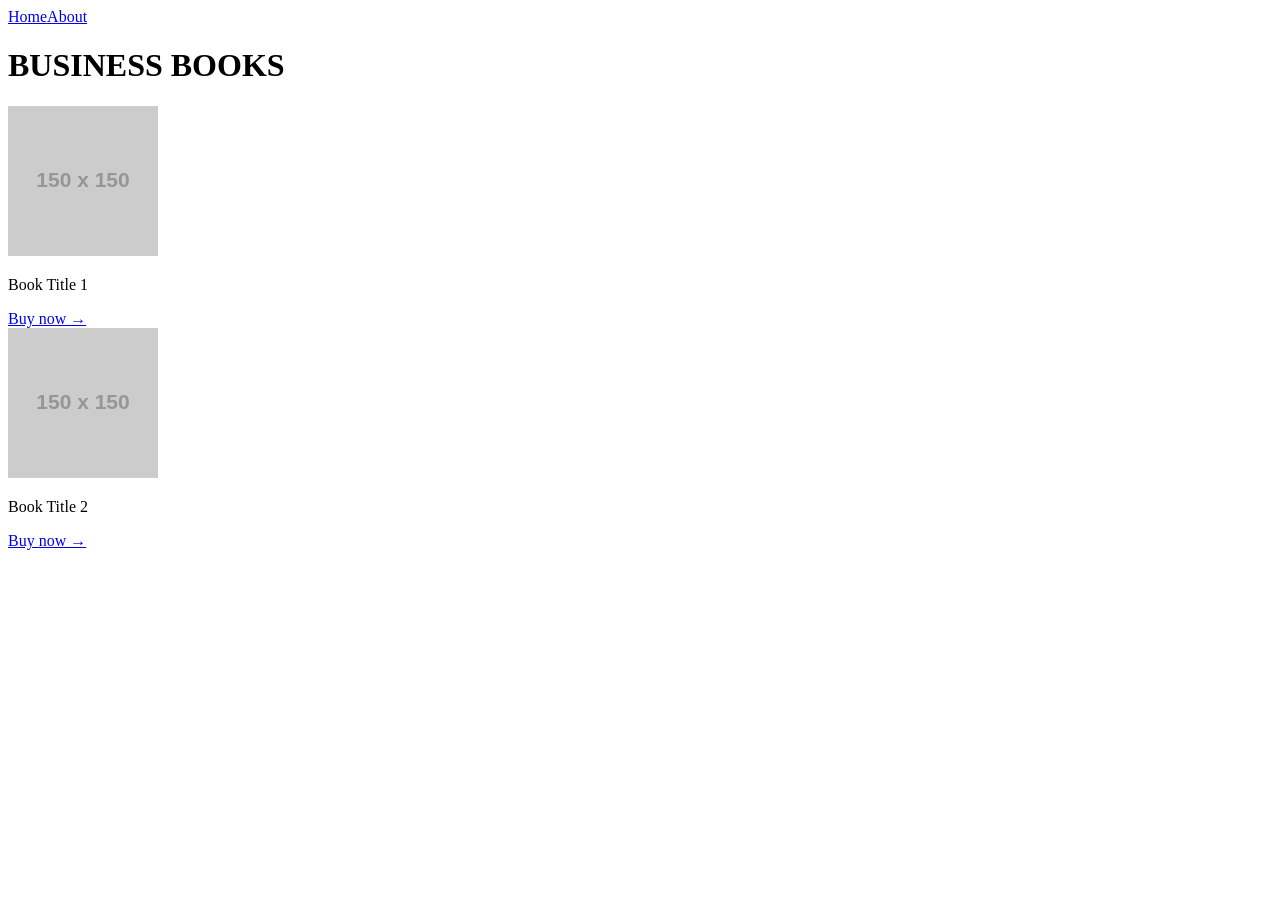
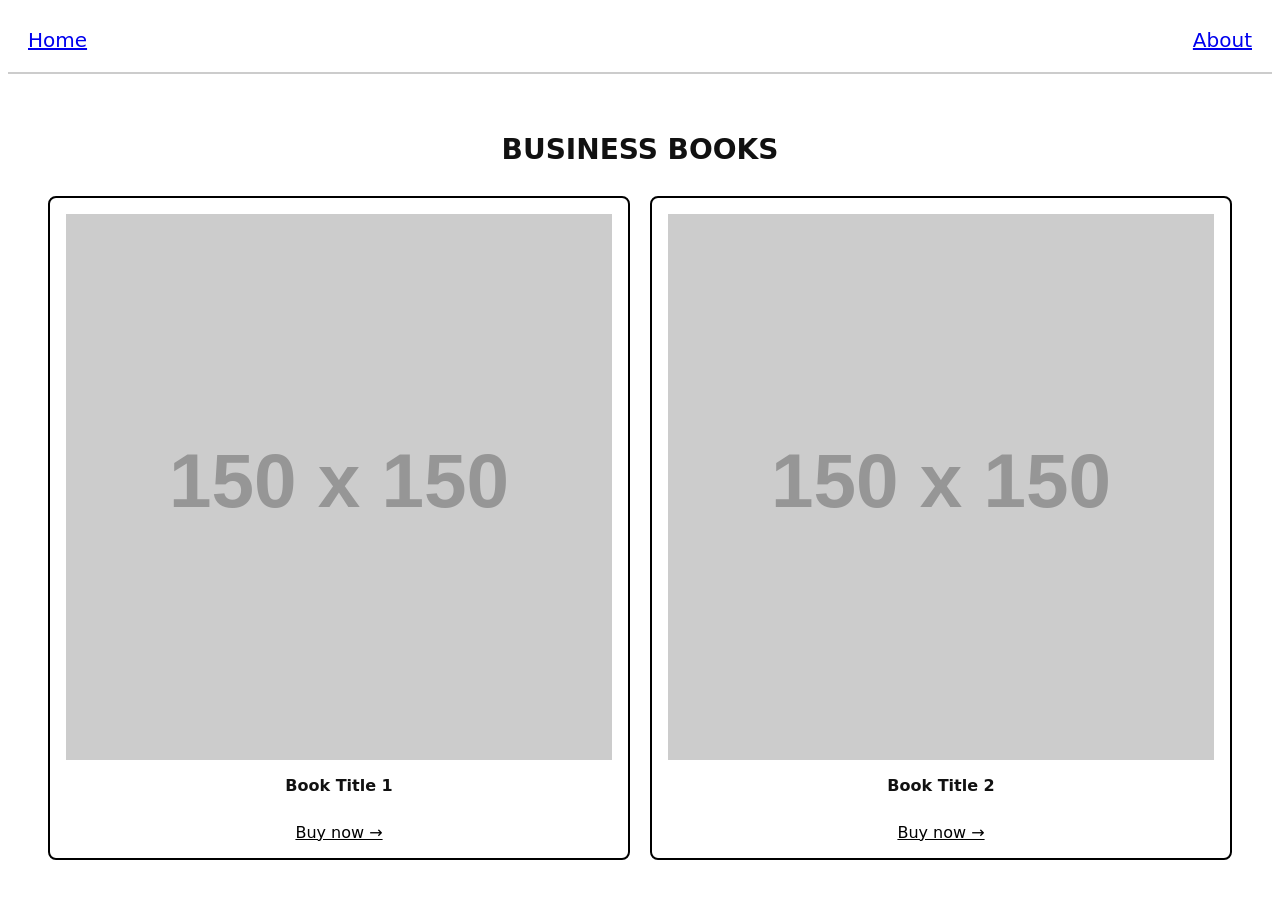
Before and after one commit to cho-one/next-js-book-project, a Next.js app: page /list/business in a window 1280 px wide. Shown: the top 898 px of the page. Before the commit the page ends 800 px from the top, so only its background shows below. Built offline with nearby package versions, Linux system fonts and the light colour scheme.

Commit message:
home 페이지 디자인 수정 및 api 호출

```diff
--- a/app/layout.tsx
+++ b/app/layout.tsx
@@ -1,4 +1,3 @@
-// import "../styles/globals.css";
 import styles from "../styles/layout.module.css";
 import Header from "../components/Header";
 
@@ -14,8 +13,12 @@ export default function RootLayout({
 }) {
   return (
     <html lang="en">
-      <Header />
-      <body>{children}</body>
+      <body className={styles.container}>
+        <div className={styles.layoutWrapper}>
+          <Header />
+          <main>{children}</main>
+        </div>
+      </body>
     </html>
   );
 }
--- a/app/list/[id]/page.tsx
+++ b/app/list/[id]/page.tsx
@@ -5,7 +5,7 @@ async function getBooks(category: string) {
   return res.json();
 }
 
-export default async function DetailPage({
+export default async function CategoryBookListPage({
   params,
 }: {
   params: { id: string };
@@ -29,16 +29,20 @@ export default async function DetailPage({
 
   return (
     <div className={styles.container}>
-      <h1>{params.id.toUpperCase()} BOOKS</h1>
+      <h1 className={styles.title}>
+        {params.id.replace(/-/g, " ").toUpperCase()} BOOKS
+      </h1>
       <div className={styles.grid}>
         {data.books.map((book: any) => (
           <div className={styles.card} key={book.title}>
-            <img src={book.image} alt={book.title} />
-            <p>{book.title}</p>
+            <img src={book.image} alt={book.title} className={styles.cover} />
+            <p className={styles.bookTitle}>{book.title}</p>
+            <p className={styles.author}>{book.author}</p>
             <a
               href={book.amazon_link}
               target="_blank"
               rel="noopener noreferrer"
+              className={styles.buy}
             >
               Buy now →
             </a>
--- a/components/Header.tsx
+++ b/components/Header.tsx
@@ -1,11 +1,16 @@
+"use client";
 import Link from "next/link";
 import styles from "../styles/layout.module.css";
 
 export default function Header() {
   return (
-    <header className={styles.header}>
-      <Link href="/">Home</Link>
-      <Link href="/about">About</Link>
-    </header>
+    <div className={styles.header}>
+      <Link href="/" className={styles.link}>
+        Home
+      </Link>
+      <Link href="/about" className={styles.link}>
+        About
+      </Link>
+    </div>
   );
 }
--- a/styles/about.module.css
+++ b/styles/about.module.css
@@ -1,7 +1,14 @@
 .container {
-  display: flex;
-  flex-direction: column;
-  align-items: center;
-  justify-content: center;
-  height: 100vh;
+  padding: 40px;
+  text-align: center;
 }
+
+.title {
+  font-size: 28px;
+  margin-bottom: 20px;
+}
+
+.text {
+  font-size: 18px;
+  margin-bottom: 10px;
+}
--- a/styles/detail.module.css
+++ b/styles/detail.module.css
@@ -0,0 +1,46 @@
+.container {
+  padding: 40px;
+}
+
+.title {
+  font-size: 28px;
+  text-align: center;
+  margin-bottom: 30px;
+}
+
+.grid {
+  display: grid;
+  grid-template-columns: repeat(auto-fit, minmax(160px, 1fr));
+  gap: 20px;
+}
+
+.card {
+  padding: 16px;
+  border: 2px solid #000;
+  border-radius: 8px;
+  text-align: center;
+  background-color: #fff;
+}
+
+.cover {
+  width: 100%;
+  height: auto;
+  object-fit: contain;
+}
+
+.bookTitle {
+  margin-top: 12px;
+  font-weight: bold;
+}
+
+.author {
+  color: gray;
+  font-size: 14px;
+}
+
+.buy {
+  display: inline-block;
+  margin-top: 12px;
+  text-decoration: underline;
+  color: black;
+}
--- a/styles/home.module.css
+++ b/styles/home.module.css
@@ -1,28 +1,32 @@
 .container {
-  display: flex;
-  flex-direction: column;
-  align-items: center;
-  justify-content: center;
-  height: 100vh;
+  padding: 40px;
+  text-align: center;
+}
+
+.title {
+  font-size: 32px;
+  margin-bottom: 30px;
 }
 
 .grid {
-  display: grid;
-  grid-template-columns: repeat(auto-fill, minmax(100px, 1fr));
-  gap: 10px;
-  width: 100%;
-  max-width: 1200px;
+  display: flex;
+  flex-wrap: wrap;
+  justify-content: center;
+  gap: 20px;
 }
 
 .category {
-  display: flex;
-  align-items: center;
-  justify-content: center;
-  width: 100px;
-  height: 100px;
-  background-color: #f0f0f0;
-  margin: 10px;
+  padding: 16px 24px;
+  background-color: #fff;
+  border: 2px solid #000;
   border-radius: 8px;
-  text-decoration: none;
-  color: #333;
+  box-shadow: 3px 3px 5px rgba(0, 0, 0, 0.1);
+  font-size: 18px;
+  cursor: pointer;
+  transition: all 0.2s ease-in-out;
 }
+
+.category:hover {
+  transform: translateY(-2px);
+  box-shadow: 6px 6px 10px rgba(0, 0, 0, 0.2);
+}
--- a/styles/layout.module.css
+++ b/styles/layout.module.css
@@ -0,0 +1,17 @@
+.container {
+  font-family: "Comic Sans MS", cursive;
+  background-color: #fff;
+  color: #111;
+}
+
+.header {
+  display: flex;
+  justify-content: space-between;
+  padding: 20px;
+  border-bottom: 2px solid #ccc;
+}
+
+.link {
+  font-size: 20px;
+  text-decoration: underline;
+}
```
Also changed, not shown: app/(home)/page.tsx (+7 -21 lines), app/list/page.tsx (deleted, +0 -8 lines), components/book-categories.tsx (added, +32 -0 lines).
